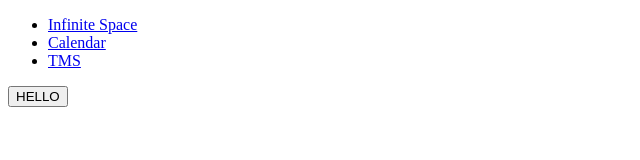
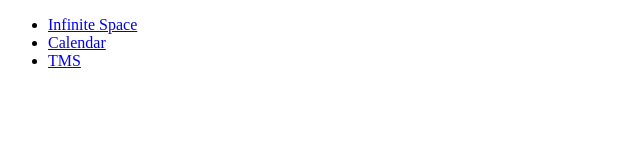
Before and after one commit to samanthasalley/blackhole-io, a React app: page /InfiniteSpace in a window 1280 px wide. Shown: the top 160 px of the page, without its empty margins (0-640 px from the left). Built offline with nearby package versions, Linux system fonts and the light colour scheme; the HTML template or start-up script is replaced by a standard one.

Commit message:
accomplish initial route functionality

```diff
--- a/src/App.jsx
+++ /dev/null
@@ -1,19 +0,0 @@
-import React from 'react';
-import Cluster from './Cluster.jsx';
-import Telescope from './Telescope.jsx';
-
-class App extends React.Component {
-  constructor() {
-    super();
-    this.state = {
-
-    };
-  }
-
-  render() {
-    return (
-      <button>HELLO</button>
-    );
-  }
-}
-export default App;
--- a/src/InfiniteSpace.jsx
+++ b/src/InfiniteSpace.jsx
@@ -1,13 +1,12 @@
 import React from 'react';
 
 class InfiniteSpace extends React.Component {
-   render () {
-      return (
-        <div id="canvasWrapper">
-          <button>HELLO</button>
-        </div>
-      )
-   }
+  render() {
+    return (
+      <div id="canvasWrapper">
+      </div>
+    )
+  }
 }
 
 export default InfiniteSpace;
--- a/src/Telescope.jsx
+++ /dev/null
@@ -1,33 +0,0 @@
-import React from 'react';
-import { Switch, Route } from 'react-router-dom';
-import InfiniteSpace from './InfiniteSpace.jsx';
-
-class Telescope extends React.Component {
-   render () {
-      return (
-        <div>
-          {/* <Route path='/InfiniteSpace' component={InfiniteSpace}/> */}
-        </div>
-      )
-   }
-}
-
-export default Telescope;
-
-
-
-// import React, { Component } from 'react'
-// import { Router, Route, Link, IndexRoute, hashHistory, browserHistory } from 'react-router'
-// class App extends Component {
-//   render() {
-//     return (
-//       <Router history={hashHistory}>
-//         <Route path='/' component={Home} />
-//         <Route path='/address' component={Address} />
-//       </Router>
-//     )
-//   }
-// }
-// const Home = () => <h1>Hello from Home!</h1>
-// const Address = () => <h1>We are located at 555 Jackson St.</h1>
-// export default App
--- a/src/index.jsx
+++ b/src/index.jsx
@@ -1,30 +1,18 @@
 import React from 'react';
 import { render } from 'react-dom';
-import { BrowserRouter, Router, Route } from 'react-router-dom';
-import App from './App.jsx';
+import { BrowserRouter, Route } from 'react-router-dom';
 import Cluster from './Cluster.jsx';
 import InfiniteSpace from './InfiniteSpace.jsx';
 
 
 document.addEventListener('DOMContentLoaded', function () {
   render(
-    // <Cluster />
-      <BrowserRouter>
-       <div>
+    <BrowserRouter>
+      <div>
         <Route path='/' component={Cluster} />
         <Route path='/InfiniteSpace' component={InfiniteSpace} />
-       </div>
-      </BrowserRouter>,
+      </div>
+    </BrowserRouter>,
     document.getElementById('root')
   );
 });
-
-
-{/* <Router>
-      {/* <Route path='/' component={App}/> */}
-{/* <Route path='/' component={Cluster}/>
-      <Route path='/InfiniteSpace' component={InfiniteSpace}/>
-    </Router> */}
-
-
-    // <Route path='/InfiniteSpace' component={InfiniteSpace}/>
```
Also changed, not shown: 1 other file (tests, documents, lock files or other folders).
